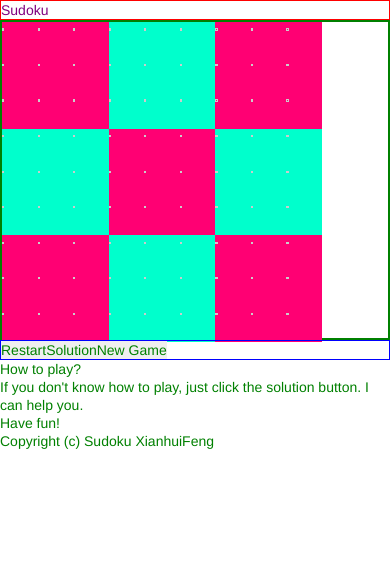
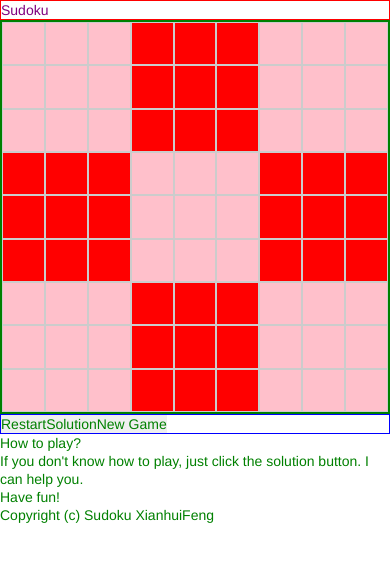
Before and after one commit to xianhuifeng/Sudoku, a website: page public/index.html in a window 390 px wide. Drawn offline with nearby package versions, Linux system fonts and the light colour scheme.

Commit message:
Add: Add responsive matrix position css to style.css.

```diff
--- a/public/style/style.css
+++ b/public/style/style.css
@@ -6,8 +6,11 @@ header {
 	border: 1px solid red;
 }
 #game-board-container {
-	/*width: 320px;*/
-	height: 320px; /* 320px / 320px */
+	position: relative; /*set to relative for child element position absolute use, so child can use this as base*/
+	width: 100%;
+	padding-bottom: 100%;/* 100% of width */
+	height: 0px; /* set height to 0 so we can use padding-bottom to as container*/
+	/*height: same;  320px / 768px */
 	border: 2px solid green;
 }
 #user-ctrl-container {
@@ -15,27 +18,41 @@ header {
 	/*height: 300px;*/
 	border: 1px solid blue;
 }
-.parent-matrix {
+.parent-matrix {/*parent===#game-board-container*/
+	position: absolute; /*set to absolute to get rid of height limit from parent*/
 	background-color: black;
-	width: 320px;
-	height: 320px;
-}
-#game-board-container input {
-	width: 0.1109375em; /* 35.5px / 320px */
-	height: 0.1109375em; /* 35.5px / 320px */
-	text-align: center;
-	font-size: 20px;
-	padding: 0;
-	border: 1px #ccc solid;
-	background: transparent;
+	top: 0;
+	left: 0;
+	width: 100%;
+	height: 100%;
 }
 .section-even {
-	background-color: #ff0073;
+	position: relative;
+	padding-bottom: 11.1%; /* 3.9405px / 35.5px */
+	width: 11.1%; /* 3.9405px / 35.5px */
+	height: 0;
+	background: pink;
 
 }
 .section-odd {
-	background-color: #00ffcc;
+	position: relative;
+	padding-bottom: 11.1%;
+	width: 11.1%;
+	height: 0;
+	background-color: red;
 	/*width: 100px;*/
 	/*height: 100px;*/
 
 }
+#game-board-container input {
+	position: absolute;
+	width: 100%; /* 3.9405px / 3.9405px */
+	height: 100%; /* 3.9405px / 3.9405px */
+	text-align: center;
+	/*font-size: 20px;*/
+	padding: 0;
+	top: 0;
+	left: 0;
+	border: 1px #ccc solid;
+	background: transparent;
+}
```
